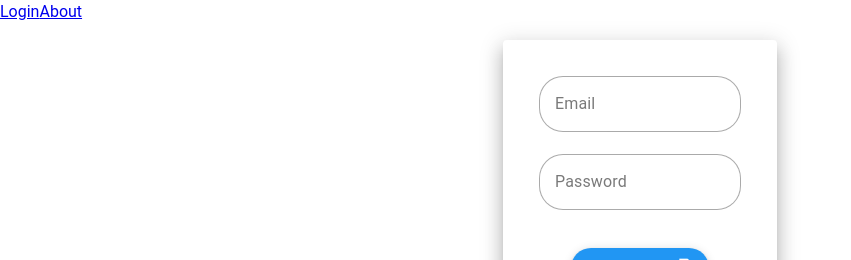
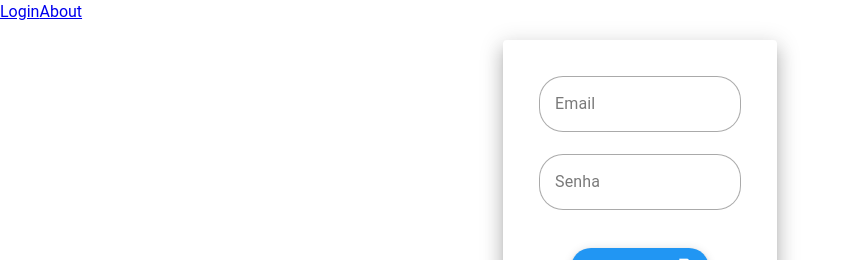
Before and after one commit to lanerLF/projeto-modulo-1, a Vue app: page / in a window 1280 px wide. Shown: the top 260 px of the page, without its empty margins (0-851 px from the left). Built offline with nearby package versions, Linux system fonts and the light colour scheme.

Commit message:
fix: password label is changed to portuguese "senha"

```diff
--- a/src/views/Login.vue
+++ b/src/views/Login.vue
@@ -12,7 +12,7 @@
                             ></v-text-field>
 
                             <v-text-field
-                                label="Password"
+                                label="Senha"
                                 variant="outlined"
                                 rounded="xl"
                             ></v-text-field>
```
